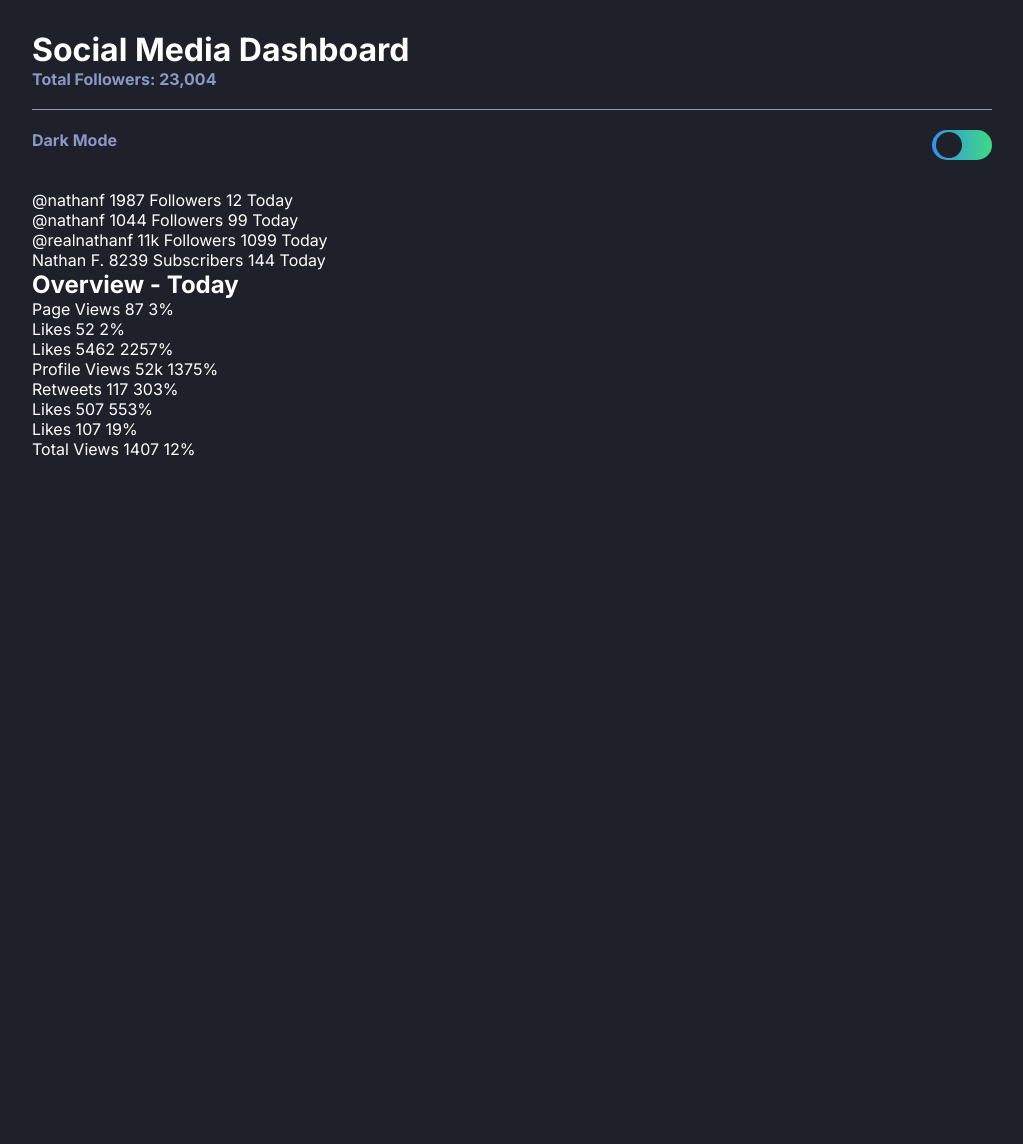
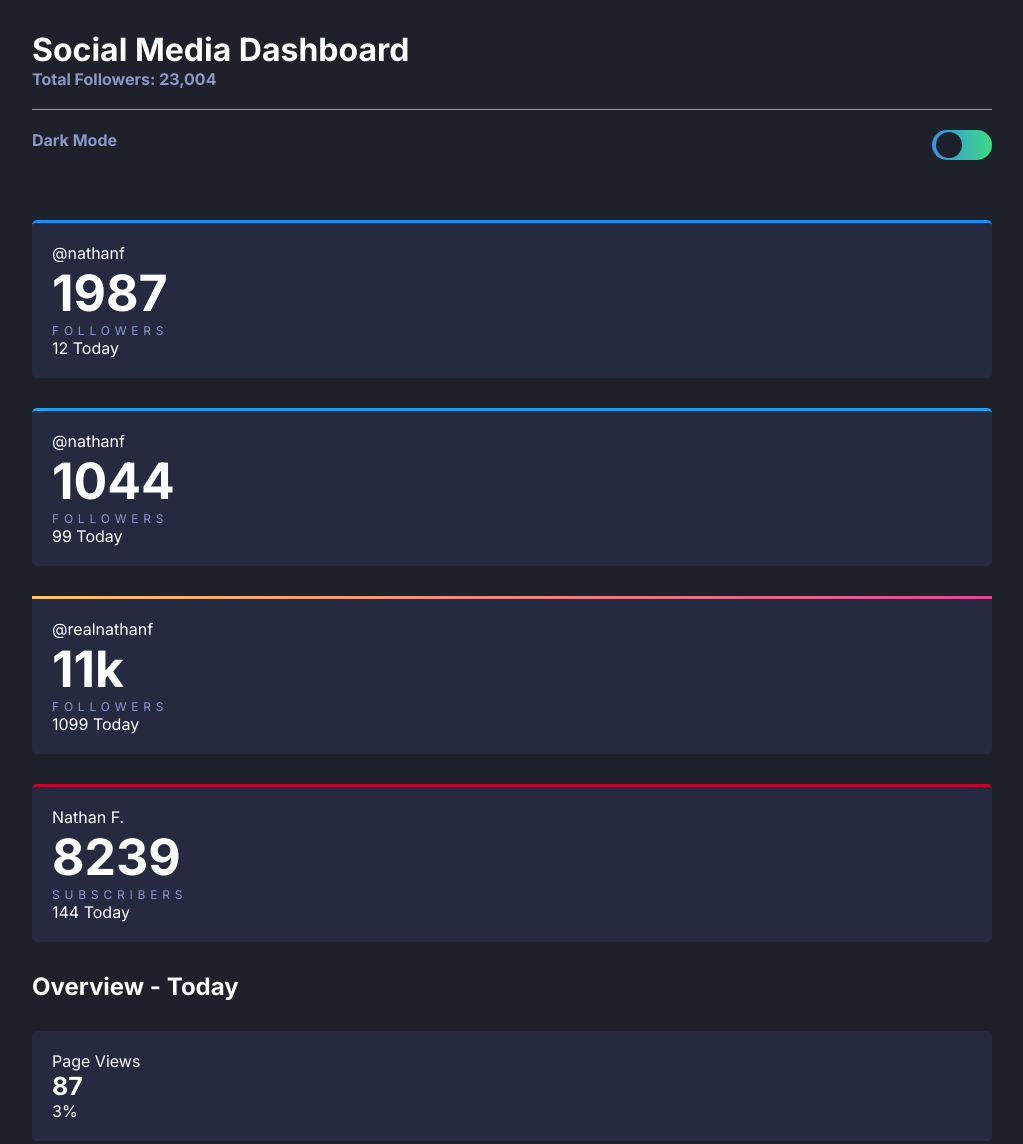
Before and after one commit to Kerri-AnnBates/social-media-dashboard-with-theme-switcher-master, a website: page index.html in a window 1280 px wide. Shown: the top 1144 px of the page, without its empty margins (128-1151 px from the left). Before the commit the page ends 800 px from the top, so only its background shows below. Drawn offline with Linux system fonts and the light colour scheme.

Commit message:
added border and styles to main cards

```diff
--- a/index.html
+++ b/index.html
@@ -38,28 +38,28 @@
     <div class="container">
       <div class="top-bar">
         <div class="parent-grid">
-          <div class="card">
-            @nathanf
-            1987
-            Followers
+          <div class="card card__border card_facebook-border">
+            <div class="card__social-name">@nathanf</div>
+            <p class="card__numbers card__numbers_lg">1987</p>
+            <p class="followers-text">Followers</p>
             12 Today
           </div>
-          <div class="card">
-            @nathanf
-            1044
-            Followers
+          <div class="card card__border card_twitter-border">
+            <div class="card__social-name">@nathanf</div>
+            <p class="card__numbers card__numbers_lg">1044</p>
+            <p class="followers-text">Followers</p>
             99 Today
           </div>
-          <div class="card">
-            @realnathanf
-            11k
-            Followers
+          <div class="card card__border card_instagram-border">
+            <div class="card__social-name">@realnathanf</div>
+            <p class="card__numbers card__numbers_lg">11k</p>
+            <p class="followers-text">Followers</p>
             1099 Today
           </div>
-          <div class="card">
-            Nathan F.
-            8239
-            Subscribers
+          <div class="card card__border card_youtube-border">
+            <div class="card__social-name">Nathan F.</div>
+            <p class="card__numbers card__numbers_lg">8239</p>
+            <p class="followers-text">Subscribers</p>
             144 Today
           </div>
         </div>
@@ -71,48 +71,48 @@
           <div class="facebook">
             <div class="card">
               Page Views
-              87
+              <p class="card__numbers card__numbers_md">87</p>
               3%
             </div>
             <div class="card">
               Likes
-              52
+              <p class="card__numbers card__numbers_md">52</p>
               2%
             </div>
           </div>
           <div class="twitter">
             <div class="card">
               Likes
-              5462
+              <p class="card__numbers card__numbers_md">5462</p>
               2257%
             </div>
             <div class="card">
               Profile Views
-              52k
+              <p class="card__numbers card__numbers_md">52k</p>
               1375%
             </div>
           </div>
           <div class="instagram">
             <div class="card">
               Retweets
-              117
+              <p class="card__numbers card__numbers_md">117</p>
               303%
             </div>
             <div class="card">
               Likes
-              507
+              <p class="card__numbers card__numbers_md">507</p>
               553%
             </div>
           </div>
           <div class="youtube">
             <div class="card">
               Likes
-              107
+              <p class="card__numbers card__numbers_md">107</p>
               19%
             </div>
             <div class="card">
               Total Views
-              1407
+              <p class="card__numbers card__numbers_md">1407</p>
               12%
             </div>
           </div>
--- /dev/null
+++ b/src/styles/sass/_card.scss
@@ -0,0 +1,44 @@
+.card {
+    background-color: $CardBG;
+    padding: 20px;
+    border-radius: 5px;
+    margin: 30px auto;
+}
+
+.card__numbers {
+    color: $white;
+    font-weight: 700;
+}
+
+.card__numbers_lg {
+    font-size: 50px;
+}
+
+.card__numbers_md {
+    font-size: 25px;
+}
+
+.card__border {
+    border-top: 3px solid transparent;
+
+    &.card_facebook-border {
+        border-color: $facebookColor;
+    }
+    &.card_twitter-border {
+        border-color: $twitterColor;
+    }
+    &.card_instagram-border {
+        // Need to figure out border radius with gradient
+        border-image: $instagramColor 1;
+    }
+    &.card_youtube-border {
+        border-color: $youtubeColor;
+    }
+}
+
+.followers-text {
+    color: $textBlue;
+    text-transform: uppercase;
+    letter-spacing: 0.3rem;
+    font-size: 12px;
+}
--- a/src/styles/sass/_variables.scss
+++ b/src/styles/sass/_variables.scss
@@ -14,3 +14,9 @@ $lightCardBG: #f0f2fa;
 $darkGrayishBlueText: #63687e;
 $veryDarkBlueText: #1e202a;
 $lightToggle: hsl(230, 22%, 74%);
+
+// Social Colors
+$facebookColor: #198ff5;
+$twitterColor: #1ca0f2;
+$instagramColor: linear-gradient(90deg, rgba(253,196,104,1) 0%, rgba(223,73,150,1) 100%);
+$youtubeColor: #c4032a;
--- a/src/styles/sass/main.scss
+++ b/src/styles/sass/main.scss
@@ -1,3 +1,4 @@
 @import "./variables";
 @import "./general";
 @import "./header";
+@import "./card";
```
Also changed, not shown: src/styles/css/main.css.
